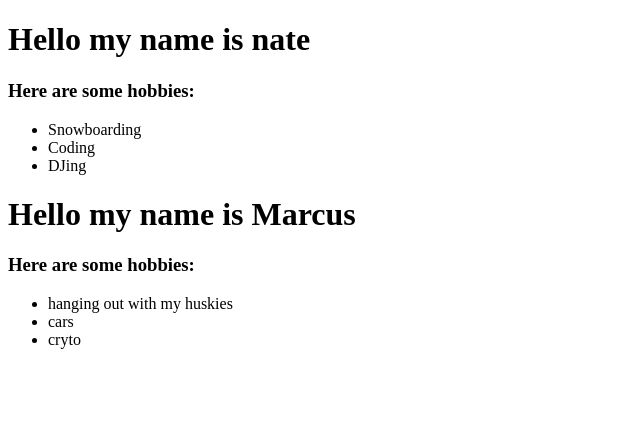
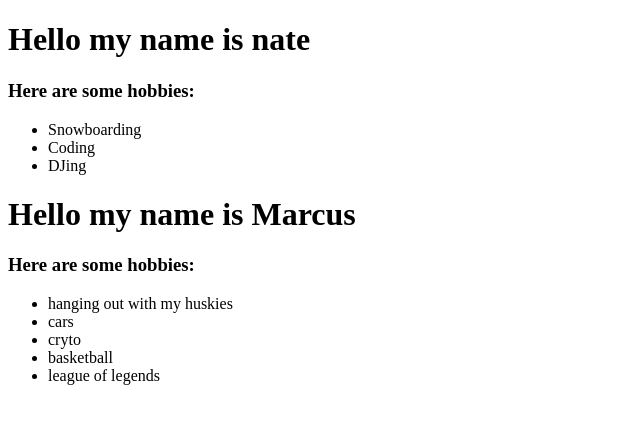
Before and after one commit to nwelter1/Operators-73-Collab, a plain HTML site: page index.html in a window 1280 px wide. Shown: the whole page, without its empty margins (0-640 px from the left). Drawn offline with Linux system fonts and the light colour scheme.

Commit message:
sami's changes

```diff
--- a/index.html
+++ b/index.html
@@ -23,6 +23,8 @@
         <li>hanging out with my huskies</li>
         <li>cars</li>
         <li>cryto</li>
+        <li>basketball</li>
+        <li>league of legends</li>
     </ul>
 
 
```
